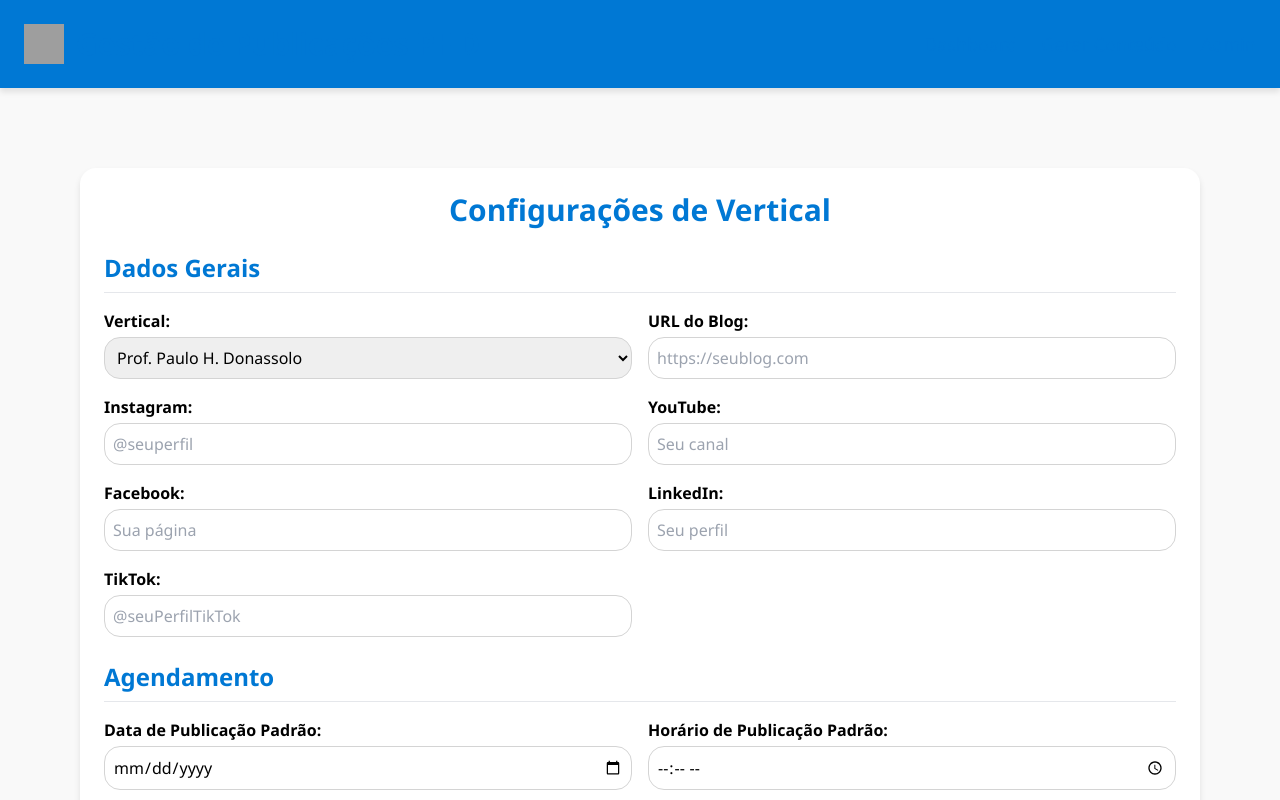
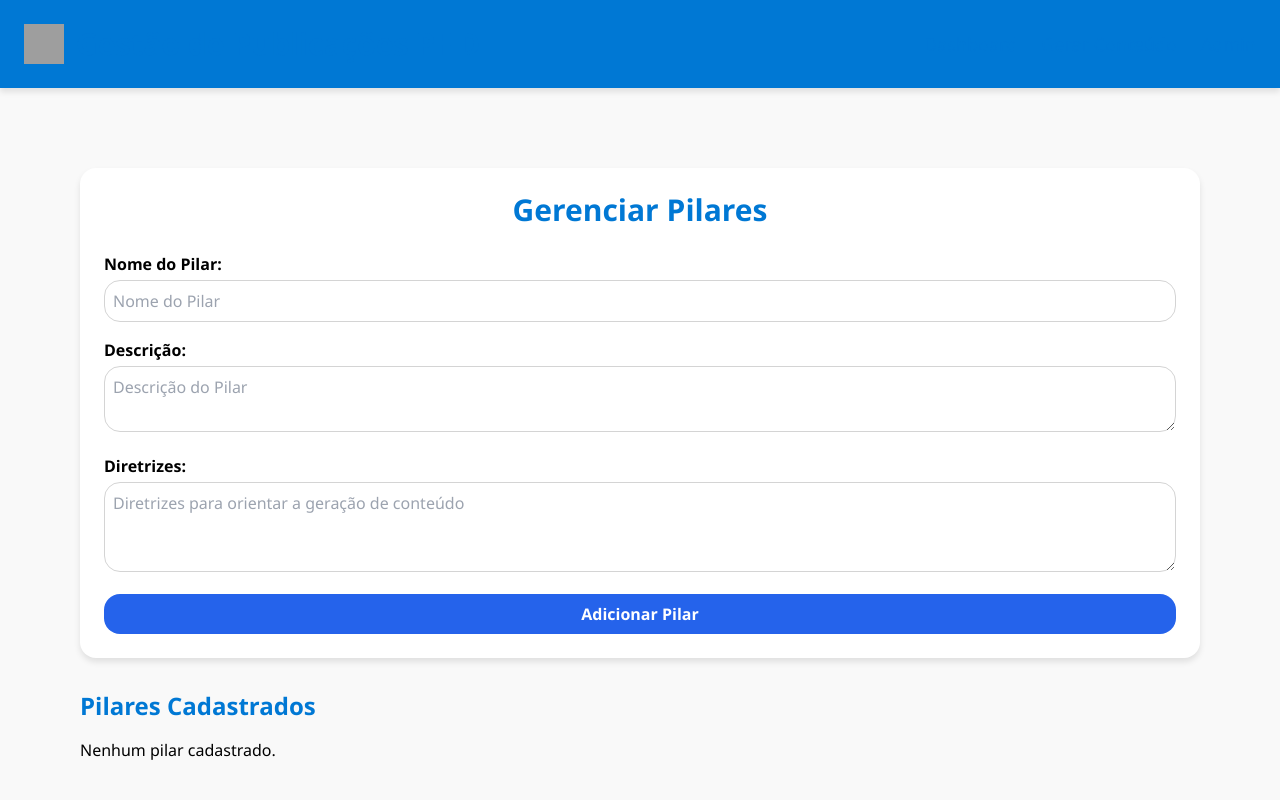
Before and after one commit to phdonas/prof-paulo-donassolo, a React (Vite) app: page /admin in a window 1280 px wide. Shown: the top 800 px of the page. Built offline with nearby package versions, Linux system fonts and the light colour scheme; grey boxes are pictures that could not be loaded.

Commit message:
Aprimora Admin para gerenciamento de pilares e ajusta Gerar Conteúdo conforme requisitos

```diff
--- /dev/null
+++ b/src/components/AdminPillars.jsx
@@ -0,0 +1,98 @@
+/** src/components/AdminPillars.jsx **/
+import React, { useState, useEffect } from 'react';
+
+const AdminPillars = () => {
+  // Estado para o formulário de novo pilar
+  const [pillar, setPillar] = useState({ name: "", descricao: "", diretrizes: "" });
+  // Estado para a lista de pilares, armazenados como objeto, onde a chave é o nome do pilar
+  const [pillars, setPillars] = useState({});
+
+  // Carrega os pilares do localStorage ao montar o componente
+  useEffect(() => {
+    const stored = JSON.parse(localStorage.getItem("pillars"));
+    if (stored) {
+      setPillars(stored);
+    }
+  }, []);
+
+  const handleChange = (e) => {
+    const { name, value } = e.target;
+    setPillar(prev => ({ ...prev, [name]: value }));
+  };
+
+  const handleAdd = (e) => {
+    e.preventDefault();
+    if (!pillar.name) return;
+    const newPillars = { ...pillars, [pillar.name]: pillar };
+    setPillars(newPillars);
+    localStorage.setItem("pillars", JSON.stringify(newPillars));
+    setPillar({ name: "", descricao: "", diretrizes: "" });
+    alert("Pilar adicionado com sucesso!");
+  };
+
+  return (
+    <div className="container mx-auto p-6">
+      <div className="bg-white dark:bg-gray-800 rounded-xl shadow-custom p-6">
+        <h1 className="text-3xl font-bold mb-6 text-center">Gerenciar Pilares</h1>
+        <form onSubmit={handleAdd} className="space-y-4">
+          <div>
+            <label className="block font-semibold mb-1">Nome do Pilar:</label>
+            <input
+              type="text"
+              name="name"
+              value={pillar.name}
+              onChange={handleChange}
+              placeholder="Nome do Pilar"
+              className="w-full p-2 border rounded-xl focus:ring-2 focus:ring-primary-light"
+              required
+            />
+          </div>
+          <div>
+            <label className="block font-semibold mb-1">Descrição:</label>
+            <textarea
+              name="descricao"
+              value={pillar.descricao}
+              onChange={handleChange}
+              placeholder="Descrição do Pilar"
+              className="w-full p-2 border rounded-xl focus:ring-2 focus:ring-primary-light"
+              rows="2"
+            ></textarea>
+          </div>
+          <div>
+            <label className="block font-semibold mb-1">Diretrizes:</label>
+            <textarea
+              name="diretrizes"
+              value={pillar.diretrizes}
+              onChange={handleChange}
+              placeholder="Diretrizes para orientar a geração de conteúdo"
+              className="w-full p-2 border rounded-xl focus:ring-2 focus:ring-primary-light"
+              rows="3"
+            ></textarea>
+          </div>
+          <button type="submit" className="w-full bg-blue-600 text-white p-2 rounded-xl hover:bg-blue-700">
+            Adicionar Pilar
+          </button>
+        </form>
+      </div>
+
+      <div className="mt-8">
+        <h2 className="text-2xl font-bold mb-4">Pilares Cadastrados</h2>
+        {Object.keys(pillars).length === 0 ? (
+          <p>Nenhum pilar cadastrado.</p>
+        ) : (
+          <ul className="space-y-2">
+            {Object.values(pillars).map((p, idx) => (
+              <li key={idx} className="bg-white dark:bg-gray-700 p-4 rounded-xl shadow-custom">
+                <h3 className="text-xl font-semibold">{p.name}</h3>
+                <p>{p.descricao}</p>
+                <p className="text-sm text-neutral-600 mt-1"><strong>Diretrizes:</strong> {p.diretrizes}</p>
+              </li>
+            ))}
+          </ul>
+        )}
+      </div>
+    </div>
+  );
+};
+
+export default AdminPillars;
--- a/src/components/ContentGenerationWorkflow.jsx
+++ b/src/components/ContentGenerationWorkflow.jsx
@@ -1,5 +1,5 @@
 /** src/components/ContentGenerationWorkflow.jsx **/
-import React, { useState } from 'react';
+import React, { useState, useEffect } from 'react';
 import ContentGenerationService from '../services/contentGenerationService';
 import ReactMarkdown from 'react-markdown';
 import { Document, Packer, Paragraph, TextRun } from 'docx';
@@ -12,14 +12,30 @@ const defaultParams = {
   textLength: "Médio (500-1000 palavras)",
   targetAudience: "Consultores Imobiliários",
   specificTopic: "",
-  complexityLevel: "Básico",
-  writingTone: "Neutro"
+  complexityLevel: "Médio",
+  writingTone: "Formal"
 };
 
 const ContentGenerationWorkflow = () => {
   const [params, setParams] = useState(defaultParams);
   const [result, setResult] = useState(null);
   const [loading, setLoading] = useState(false);
+  const [verticalOptions, setVerticalOptions] = useState([]);
+
+  // Carrega as verticais (pilares) cadastradas na aba Admin
+  useEffect(() => {
+    const storedPillars = JSON.parse(localStorage.getItem("pillars"));
+    if (storedPillars) {
+      const keys = Object.keys(storedPillars);
+      setVerticalOptions(keys);
+      // Atualiza o valor default da vertical se houver pilares cadastrados
+      if (keys.length > 0) {
+        setParams(prev => ({ ...prev, vertical: keys[0] }));
+      }
+    } else {
+      setVerticalOptions([defaultParams.vertical]);
+    }
+  }, []);
 
   const handleChange = (e) => {
     const { name, value } = e.target;
@@ -34,10 +50,9 @@ const ContentGenerationWorkflow = () => {
     setLoading(false);
   };
 
-  // Função para exportar o conteúdo para DOCX com formatação para o bloco de observações
+  // Função para exportar o conteúdo para DOCX
   const exportToWord = async () => {
     if (!result) return;
-    // Cria um documento simples
     const doc = new Document({
       sections: [
         {
@@ -63,11 +78,10 @@ const ContentGenerationWorkflow = () => {
                 })
               ]
             }),
-            // Aqui adicionamos um bloco de observações com formatação específica
             new Paragraph({
               children: [
                 new TextRun({
-                  text: "OBSERVAÇÕES: Para saber mais sobre o Prof. Paulo H. Donassolo e nossas outras publicações visite https://www.linkedin.com/in/paulodonassolo/. Código: " + params.vertical.slice(0,3).toUpperCase() + "-001",
+                  text: "OBSERVAÇÕES: Saiba mais em nossas outras publicações PHDonassolo Consultoria e nas publicações sobre o mercado de trabalho para quem tem 40, 50 ou mais anos de idade. São conteúdos para quem está nestes grupos ou para quem tem interesse nestes grupos. Código: " + params.vertical.slice(0,3).toUpperCase() + "-001",
                   italics: true,
                   size: 16,
                   font: "Arial"
@@ -78,18 +92,15 @@ const ContentGenerationWorkflow = () => {
         }
       ]
     });
-    // Gera o documento DOCX
     const blob = await Packer.toBlob(doc);
     saveAs(blob, "conteudo.docx");
   };
 
   // Função placeholder para "Publicar no WordPress"
   const publicarNoWordPress = () => {
-    // Aqui você pode integrar com a API do WordPress ou redirecionar para a URL configurada na vertical
-    // Por exemplo, usando um valor simulado armazenado no localStorage ou configurado em Admin
-    const config = JSON.parse(localStorage.getItem("verticalConfig"));
-    if (config && config[params.vertical] && config[params.vertical].blogUrl) {
-      window.open(config[params.vertical].blogUrl, '_blank');
+    const storedPillars = JSON.parse(localStorage.getItem("pillars"));
+    if (storedPillars && storedPillars[params.vertical] && storedPillars[params.vertical].blogUrl) {
+      window.open(storedPillars[params.vertical].blogUrl, '_blank');
     } else {
       alert("Nenhuma configuração de blog encontrada para a vertical " + params.vertical);
     }
@@ -99,22 +110,19 @@ const ContentGenerationWorkflow = () => {
     <div className="p-6 bg-white dark:bg-gray-800 rounded shadow max-w-3xl mx-auto">
       <h2 className="text-2xl font-bold mb-4">Gerar Conteúdo Automático</h2>
       <form onSubmit={handleSubmit} className="space-y-4">
-        {/* Vertical */}
+        {/* Vertical (dinâmico) */}
         <div>
           <label className="block font-semibold">Vertical:</label>
-          <select name="vertical" value={params.vertical} onChange={handleChange} className="w-full p-2 border rounded" required>
-            <option value="Prof. Paulo H. Donassolo">Prof. Paulo H. Donassolo</option>
-            <option value="Sou Consultor Imobiliário">Sou Consultor Imobiliário</option>
-            <option value="Sou Representante Comercial">Sou Representante Comercial</option>
-            <option value="Academia do Gás">Academia do Gás</option>
-            <option value="4050oumais">4050oumais</option>
-            <option value="Vendas Pessoais">Vendas Pessoais</option>
+          <select name="vertical" value={params.vertical} onChange={handleChange} className="w-full p-2 border rounded-xl" required>
+            {verticalOptions.map((v, idx) => (
+              <option key={idx} value={v}>{v}</option>
+            ))}
           </select>
         </div>
         {/* Pilar */}
         <div>
           <label className="block font-semibold">Pilar:</label>
-          <select name="pillar" value={params.pillar} onChange={handleChange} className="w-full p-2 border rounded" required>
+          <select name="pillar" value={params.pillar} onChange={handleChange} className="w-full p-2 border rounded-xl" required>
             <option value="Gestão de Vendas">Gestão de Vendas</option>
             <option value="Vendas e Negociação">Vendas e Negociação</option>
             <option value="Marketing Digital">Marketing Digital</option>
@@ -124,7 +132,7 @@ const ContentGenerationWorkflow = () => {
         {/* Tipo de Conteúdo */}
         <div>
           <label className="block font-semibold">Tipo de Conteúdo:</label>
-          <select name="contentType" value={params.contentType} onChange={handleChange} className="w-full p-2 border rounded" required>
+          <select name="contentType" value={params.contentType} onChange={handleChange} className="w-full p-2 border rounded-xl" required>
             <option value="Artigo">Artigo</option>
             <option value="Post">Post</option>
             <option value="Reel">Reel</option>
@@ -135,7 +143,7 @@ const ContentGenerationWorkflow = () => {
         {/* Tamanho do Texto */}
         <div>
           <label className="block font-semibold">Tamanho do Texto:</label>
-          <select name="textLength" value={params.textLength} onChange={handleChange} className="w-full p-2 border rounded" required>
+          <select name="textLength" value={params.textLength} onChange={handleChange} className="w-full p-2 border rounded-xl" required>
             <option value="Médio (500-1000 palavras)">Médio (500-1000 palavras)</option>
             <option value="Curto (300-500 palavras)">Curto (300-500 palavras)</option>
             <option value="Longo (1000-2000 palavras)">Longo (1000-2000 palavras)</option>
@@ -144,7 +152,7 @@ const ContentGenerationWorkflow = () => {
         {/* Público-Alvo */}
         <div>
           <label className="block font-semibold">Público-Alvo:</label>
-          <select name="targetAudience" value={params.targetAudience} onChange={handleChange} className="w-full p-2 border rounded" required>
+          <select name="targetAudience" value={params.targetAudience} onChange={handleChange} className="w-full p-2 border rounded-xl" required>
             <option value="Consultores Imobiliários">Consultores Imobiliários</option>
             <option value="Gestores">Gestores</option>
             <option value="Clientes">Clientes</option>
@@ -153,12 +161,12 @@ const ContentGenerationWorkflow = () => {
         {/* Tópico Específico */}
         <div>
           <label className="block font-semibold">Tópico Específico (Opcional):</label>
-          <input type="text" name="specificTopic" value={params.specificTopic} onChange={handleChange} placeholder="Digite um tópico específico" className="w-full p-2 border rounded"/>
+          <input type="text" name="specificTopic" value={params.specificTopic} onChange={handleChange} placeholder="Digite um tópico específico" className="w-full p-2 border rounded-xl" />
         </div>
         {/* Nível de Complexidade */}
         <div>
           <label className="block font-semibold">Nível de Complexidade:</label>
-          <select name="complexityLevel" value={params.complexityLevel} onChange={handleChange} className="w-full p-2 border rounded" required>
+          <select name="complexityLevel" value={params.complexityLevel} onChange={handleChange} className="w-full p-2 border rounded-xl" required>
             <option value="Básico">Básico</option>
             <option value="Médio">Médio</option>
             <option value="Avançado">Avançado</option>
@@ -167,15 +175,23 @@ const ContentGenerationWorkflow = () => {
         {/* Tom de Escrita */}
         <div>
           <label className="block font-semibold">Tom de Escrita:</label>
-          <select name="writingTone" value={params.writingTone} onChange={handleChange} className="w-full p-2 border rounded" required>
+          <select name="writingTone" value={params.writingTone} onChange={handleChange} className="w-full p-2 border rounded-xl" required>
             <option value="Neutro">Neutro</option>
             <option value="Formal">Formal</option>
             <option value="Informal">Informal</option>
           </select>
         </div>
-        <button type="submit" className="w-full bg-blue-600 text-white p-2 rounded hover:bg-blue-700">
-          {loading ? 'Gerando...' : 'Gerar Conteúdo'}
-        </button>
+        <div className="flex space-x-4">
+          <button type="submit" className="flex-1 bg-blue-600 text-white p-2 rounded-xl hover:bg-blue-700">
+            {loading ? 'Gerando...' : 'Gerar Conteúdo'}
+          </button>
+          <button type="button" onClick={exportToWord} className="flex-1 bg-green-600 text-white p-2 rounded-xl hover:bg-green-700">
+            Exportar para Word
+          </button>
+          <button type="button" onClick={publicarNoWordPress} className="flex-1 bg-purple-600 text-white p-2 rounded-xl hover:bg-purple-700">
+            Publicar no WordPress
+          </button>
+        </div>
       </form>
 
       {result && (
@@ -184,14 +200,6 @@ const ContentGenerationWorkflow = () => {
           <div className="prose max-w-none">
             <ReactMarkdown>{result.content}</ReactMarkdown>
           </div>
-          <div className="mt-4 flex space-x-4">
-            <button onClick={exportToWord} className="bg-green-600 text-white p-2 rounded hover:bg-green-700">
-              Exportar para Word
-            </button>
-            <button onClick={publicarNoWordPress} className="bg-purple-600 text-white p-2 rounded hover:bg-purple-700">
-              Publicar no WordPress
-            </button>
-          </div>
         </div>
       )}
     </div>
--- a/src/pages/Admin.jsx
+++ b/src/pages/Admin.jsx
@@ -1,11 +1,11 @@
 /** src/pages/Admin.jsx **/
 import React from 'react';
-import AdminConfig from '../components/AdminConfig';
+import AdminPillars from '../components/AdminPillars';
 
 const Admin = () => {
   return (
     <div className="container mx-auto p-6">
-      <AdminConfig />
+      <AdminPillars />
     </div>
   );
 };
```
Also changed, not shown: src/pages/Home.jsx (+4 -4 lines), src/main.jsx (line endings or trailing spaces).
